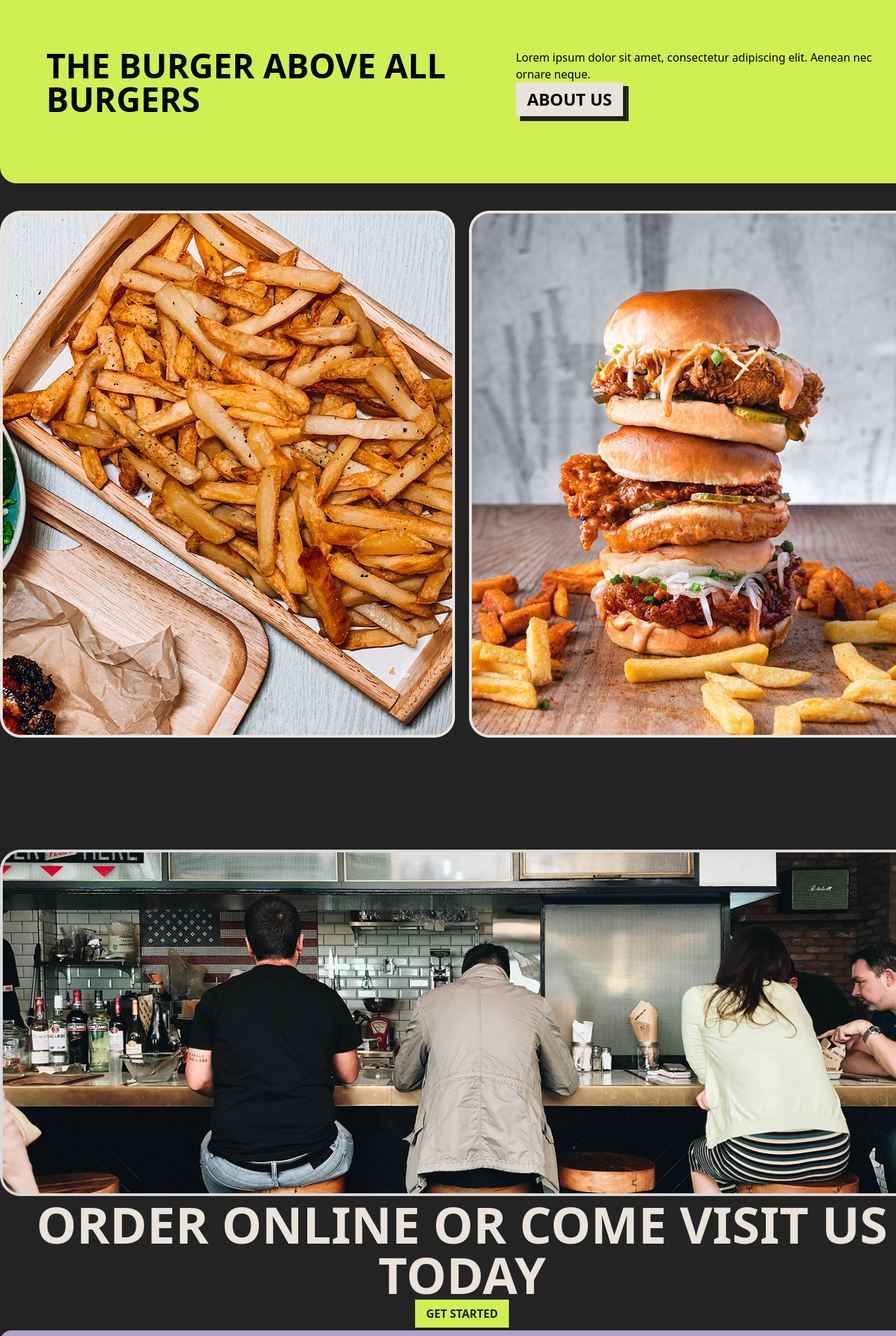
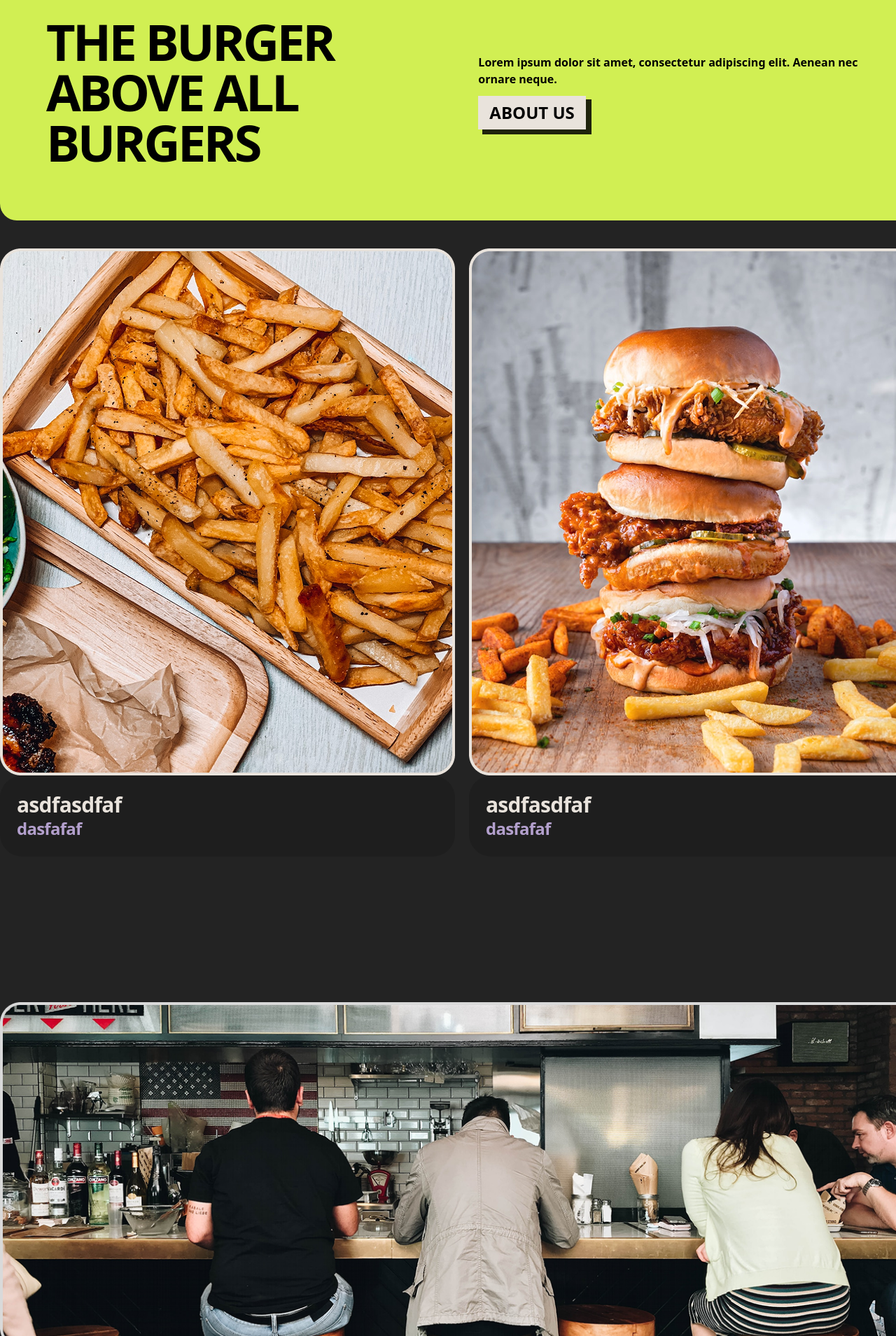
Before and after one commit to Tetrabiter/burger-heaven, a React (Vite) app: page / in a window 1280 px wide. Shown: the part 851-2760 px from the top of the page at 70% size. Built offline with nearby package versions, Linux system fonts and the light colour scheme.

Commit message:
add some blocks

```diff
--- a/src/components/Footer.jsx
+++ b/src/components/Footer.jsx
@@ -4,7 +4,7 @@ const Footer = () => {
             <div className="mx-[5%] pt-[4%]">
                 <div className="flex gap-3 justify-between">
                     <div>
-                        <p className="font-primary font-bold">BURGER HEAVEN</p>
+                        <p className="font-primary text-3xl font-extrabold">BURGER <br /> HEAVEN</p>
                     </div>
                     <div>
                         <ul title="MORE">
--- a/src/components/Header.jsx
+++ b/src/components/Header.jsx
@@ -2,9 +2,9 @@ const Header = () => {
     return (
         <header className="">
 
-            <div className="font-primary flex justify-between items-center text-[var(--color-white2)]">
+            <div className="font-primary font-extrabold flex justify-between items-center text-[var(--color-white2)]">
                 <div>
-                    <p className="font-extrabold text-2xl">BURGER HEAVEN</p>
+                    <p className="text-2xl tracking-tighter">BURGER HEAVEN</p>
                 </div>
                 <div className="font-bold flex items-center gap-4">
                     <a href="#">ABOUT</a>
--- a/src/components/Main.jsx
+++ b/src/components/Main.jsx
@@ -9,20 +9,22 @@ const Main = () => {
             <div>
 
                 <div>
-                    <h1 className='text-[var(--color-white2)] text-8xl font-bold text-center'>NEW YORK’S FAVORITE ORGANIC HAMBURGER JOINT</h1>
-                    <div>
-                        <img src={BurgerSRC} alt="" />
+                    <div className='w-full flex justify-center'>
+                        <h1 className='w-2/3 text-[var(--color-white2)] text-8xl font-extrabold text-center tracking-tighter'>NEW YORK’S FAVORITE ORGANIC HAMBURGER JOINT</h1>
+                    </div>
+                    <div className='-mt-[2%]'>
+                        <img className='' src={BurgerSRC} alt="" />
                     </div>
                 </div>
 
-                <div className='bg-[var(--color-lime)] h-72 rounded-3xl'>
-                    <div className='h-full flex justify-center items-center px-[5%]'>
-                        <div>
-                            <p className='text-5xl font-bold'>THE BURGER ABOVE ALL BURGERS</p>
+                <div className='bg-[var(--color-lime)] h-92 rounded-3xl'>
+                    <div className='h-full flex justify-center items-center px-[5%] font-extrabold'>
+                        <div className='w-3/5'>
+                            <p className='w-3/4 text-7xl tracking-tighter'>THE BURGER ABOVE ALL BURGERS</p>
                         </div>
                         <div>
-                            <p>Lorem ipsum dolor sit amet, consectetur adipiscing elit. Aenean nec ornare neque.</p>
-                            <button className='px-4 py-2 font-bold text-2xl bg-[var(--color-white2)] shadow-[7px_6px_0px_1px_rgba(0,_0,_0,_0.85)]'>ABOUT US</button>
+                            <p className='font-bold mb-3'>Lorem ipsum dolor sit amet, consectetur adipiscing elit. Aenean nec ornare neque.</p>
+                            <button className='px-4 py-2 text-2xl bg-[var(--color-white2)] shadow-[7px_6px_0px_1px_rgba(0,_0,_0,_0.85)]'>ABOUT US</button>
                         </div>
                     </div>
                 </div>
@@ -30,32 +32,36 @@ const Main = () => {
                 <div className='flex gap-5 mt-[3%]'>
                     <div>
                         <img src={FrenchFriesSRC} alt="french fries" />
-                        <div>
-
+                        <div className='bg-[var(--color-black2)] text-[var(--color-white2)] rounded-4xl p-6 text-3xl font-extrabold tracking-tight'>
+                            <p>asdfasdfaf</p>
+                            <p className='text-[var(--color-lightpurple)] text-2xl'>dasfafaf</p>
                         </div>
                     </div>
                     <div>
                         <img src={ChickenSandwichSRC} alt="chicken sandwich" />
-                        <div>
-
+                        <div className='bg-[var(--color-black2)] text-[var(--color-white2)] rounded-4xl p-6 text-3xl font-extrabold tracking-tight'>
+                            <p>asdfasdfaf</p>
+                            <p className='text-[var(--color-lightpurple)] text-2xl'>dasfafaf</p>
                         </div>
                     </div>
                 </div>
 
                 <div className='mt-[4%]'>
-                    <marquee className="text-5xl font-secondary font-bold text-[var(--color-lime)] uppercase pb-[4%]" behavior="" direction="">the best burger i’ve ever had</marquee>
+                    <marquee className="text-8xl font-secondary font-extrabold text-[var(--color-lime)] uppercase pb-[4%] tracking-tighter" behavior="" direction="">the best burger i’ve ever had</marquee>
 
                     <div>
                         <img src={CustomersSRC} alt="customers" className=""/>
                     </div>
                 </div>
 
-                <div className='flex flex-col justify-center h-48 text-center text-[var(--color-white2)] font-bold'>
-                    <div>
-                        <h1 className='text-7xl'>ORDER ONLINE OR COME VISIT US TODAY</h1>
-                    </div>
-                    <div>
-                        <button className='bg-[var(--color-lime)] text-[var(--color-black2)] px-4 py-2'>GET STARTED</button>
+                <div className='w-full h-48 my-[9%] flex justify-center items-center text-center text-[var(--color-white2)] font-extrabold'>
+                    <div className='w-2/3 flex flex-col gap-6'>
+                        <div className=''>
+                            <h1 className='text-7xl'>ORDER ONLINE OR COME VISIT US TODAY</h1>
+                        </div>
+                        <div>
+                            <button className='bg-[var(--color-lime)] text-[var(--color-black2)] px-4 py-2'>GET STARTED</button>
+                        </div>
                     </div>
                 </div>
 
--- a/src/index.css
+++ b/src/index.css
@@ -8,6 +8,7 @@
   --color-background: #232323;
   --font-primary: 'Bowlby One' , 'sans-serif';
   --font-secondary: 'Sofia Pro', 'sans-serif';
+  --tw-tracking: '-0.08rem';
 }
 
 ul[title]::before{
```
